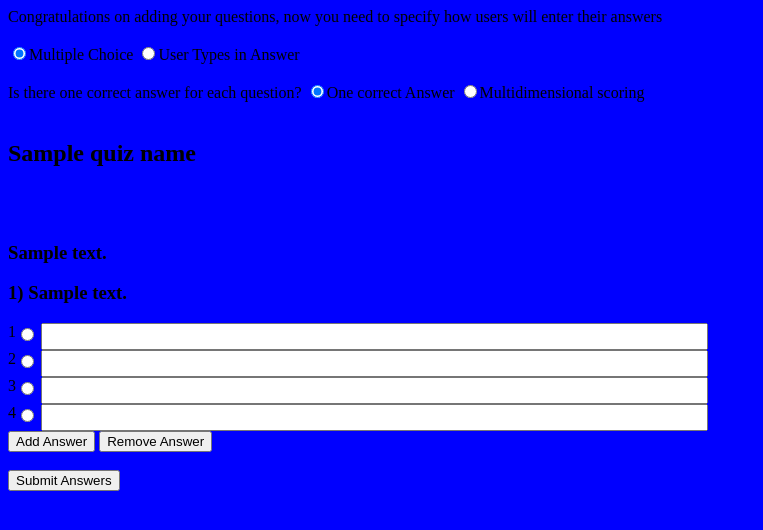
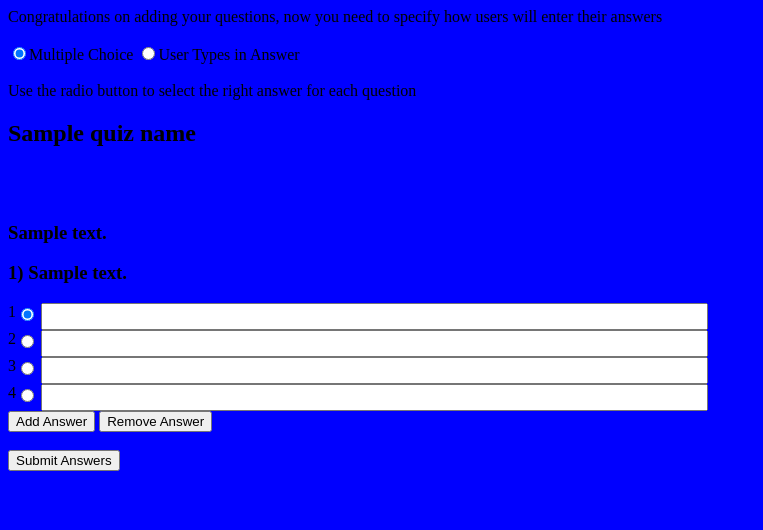
Before and after one commit to RobinReborn/QuizMaker, a Django app: template quizzes/templates/quizzes/add_answers.html in a window 1280 px wide. Shown: the top 530 px of the page, without its empty margins (0-763 px from the left). Run offline with Django 3.2, Linux system fonts and the light colour scheme; tables that the repository leaves empty hold one stand-in row (values such as "Sample post"); the template is opened without the code that fills it: values that come from a table or form of the project are taken from there, most other values are stand-ins (such as "Sample title", 1, 10 or a date in 2020); some libraries are stand-ins or nearby versions.

Commit message:
changed add_answers to get answers in more manageable way

```diff
--- a/quizzes/models.py
+++ b/quizzes/models.py
@@ -18,7 +18,7 @@ class Question(models.Model):
 	question_text = models.CharField(max_length=500)
 	num_answers = models.IntegerField(default=0)
 	questionNumber = models.IntegerField(default=0)
-	image = models.ImageField(upload_to='/images/',default=None)
+	#image = models.ImageField(upload_to='/images/',default=None)
 	#answers = models.ManyToManyField('Answer',blank=True)
 	def __unicode__(self):
 		return unicode(self.question_text)
@@ -29,8 +29,7 @@ class Answer(models.Model):
 	question = models.ForeignKey(Question,on_delete=models.CASCADE,default=Question.DEFAULT_PK)
 	answertext = models.CharField(max_length=100)
 	answerNumber = models.IntegerField(default=0)
-	#this should place the image in quiz/question_pk/answer_pk
-	image = models.ImageField(upload_to='/images/',default=None,blank=True)
+	correctAnswer = models.CharField(max_length=20,default=None)
 	def __unicode__(self):
 		return unicode(self.answertext)
 	#Quiz_Part = models.ForeignKey(Quiz,default=1)
--- a/quizzes/templates/quizzes/add_answers.html
+++ b/quizzes/templates/quizzes/add_answers.html
@@ -11,24 +11,39 @@ function changeToUserTyped(){
 	$(".MultipleChoice").hide()
 	$(".UserInputAnswer").show()
 }
-function changeToUniDimensional(){
-	$(".uniDimensional").show()
 
-}
-function changeToMultiDimensional(){
-	$(".uniDimensional").hide()
-}
 function addAnswer(answerQuestion){
 	var qa = answerQuestion.match(/\d+/g)
 	var question = qa[0]
 	var answer = parseInt(qa[1]) + 1
-	var htmlAnswer = "<div id='q" +question + "a" + answer + "wrapper'> <span class='uniDimensional'> <input type='radio' name='q" + question + "a' value='" + answer + "'></input></span>  <div class='answerNumbering' id='answerNumber" + answer + "_question_no" + question + "'>" + answer + " </div><input type='text' id='q" + question + "a" + answer + "' name='q" + question + "a" + answer + "' class='AnswerField' ></input><br/>"
+	var htmlAnswer = "<div id='q" +question + "a" + answer + "wrapper'>  <input type='radio' name='q" + question + "a' value='" + answer + "'></input></span>  <div class='answerNumbering' id='answerNumber" + answer + "_question_no" + question + "'>" + answer + " </div><input type='text' id='q" + question + "a" + answer + "' name='q" + question + "a" + answer + "' class='AnswerField' ></input><br/>"
 	$("#" + answerQuestion).after(htmlAnswer)
 
 }
 function removeAnswer(answerQuestion){
-	$("#" + answerQuestion).empty()
-	$("#" + answerQuestion).remove()
+	var qa = answerQuestion.match(/\d+/g)
+	if ( parseInt(qa[1]) > 2){
+		$("#" + answerQuestion).empty()
+		$("#" + answerQuestion).remove()
+}
+}
+function prepareAnswers(){
+	//right now this deals with multiple choice
+	//it will give an array of arrays, with each subarray containing the correct answer number followed by the possible answers
+	answersArray = []
+	for (var i =0 ; i < ($("#Questions").val().split(",").length) ; i++)
+	{
+		numAnswers = parseInt($("#addAnswerq" + String(i+1)).prev().attr("id").match(/\d+/g)[1])
+		answers = []
+		answers.push($("input[name=q" + String(i+1) + "a]:checked").val())
+		for (var j=0; j < numAnswers ; j++)
+		{
+			answers.push($("#q" + String(i+1) + "a" + String(j+1)).val())
+		}
+		answersArray.push(answers)
+	}
+	$("#AnswersArray").val(answersArray)
+
 }
 </script>
 
@@ -40,20 +55,11 @@ Congratulations on adding your questions, now you need to specify how users will
 <input type="radio" name="quizType" value="User Types in Answer" onclick="changeToUserTyped()">User Types in Answer</input>
 
 <br/>
-<div class="MultipleChoice">
-
-<br/>
-
-Is there one correct answer for each question?
-
-
-<input type="radio" name="scoringType" value="One correct Answer" onclick="changeToUniDimensional()" checked>One correct Answer</input>
-<input type="radio" name="scoringType" value="Multidimensional scoring" onclick="changeToMultiDimensional()">Multidimensional scoring</input>
-</div>
 
 
 <br/>
-
+<div class="MultipleChoice">
+Use the radio button to select the right answer for each question
 <h2>{{Quiz_Name}}</h2>
 <br/>
 <br/>
@@ -69,37 +75,38 @@ Is there one correct answer for each question?
 <div class="MultipleChoice">
 
 <div id='q{{forloop.counter}}a1wrapper'>
-<span class="uniDimensional"><input type="radio" name="q{{forloop.counter}}a" value="1"></input></span>
+<input type="radio" name="q{{forloop.counter}}a" value="1" checked="checked"></input></span>
 <div class='answerNumbering' id='answerNumber1_question_no{{forloop.counter}}'>1 </div>
 <input type="text" id="q{{forloop.counter}}a1" name="q{{forloop.counter}}a1" class="AnswerField"></input><br/>
 </div>
 
 <div id='q{{forloop.counter}}a2wrapper'>
-<span class="uniDimensional"><input type="radio" name="q{{forloop.counter}}a" value="2"></input></span>
+<input type="radio" name="q{{forloop.counter}}a" value="2"></input></span>
 <div class='answerNumbering' id='answerNumber2_question_no{{ forloop.counter}}'>2 </div>
 <input type="text" id="q{{forloop.counter}}a2" name="q{{ forloop.counter }}a2" class="AnswerField"></input><br/>
 </div>
 
 <div id='q{{forloop.counter}}a3wrapper'>
-<span class="uniDimensional"><input type="radio" name="q{{forloop.counter}}a" value="3"></input></span>
+<input type="radio" name="q{{forloop.counter}}a" value="3"></input></span>
 <div class='answerNumbering' id='answerNumber3_question_no{{forloop.counter}}'>3 </div>
 <input type="text" id="q{{forloop.counter}}a3" name="q{{ forloop.counter }}a3" class="AnswerField"></input><br/>
 </div>
 
 <div id='q{{forloop.counter}}a4wrapper'>
-<span class="uniDimensional"><input type="radio" name="q{{forloop.counter}}a" value="4"></input></span>
+<input type="radio" name="q{{forloop.counter}}a" value="4"></input></span>
 <div class='answerNumbering' id='answerNumber4_question_no{{forloop.counter}}'>4 </div>
 <input type="text" id="q{{forloop.counter}}a4" name="q{{forloop.counter}}a4" class="AnswerField"></input><br/>
 </div>
 
-<button id="addAnswerq{{forloop.counter}}" onclick="addAnswer($(this).prev().attr('id'))">Add Answer</button>
-<button id="removeAnswerq{{forloop.counter}}" onclick="removeAnswer($(this).prev().prev().attr('id'))">Remove Answer </button>
+<button type="button" id="addAnswerq{{forloop.counter}}" onclick="addAnswer($(this).prev().attr('id'))">Add Answer</button>
+<button type="button" id="removeAnswerq{{forloop.counter}}" onclick="removeAnswer($(this).prev().prev().attr('id'))">Remove Answer </button>
 </div>
 <br/>
 {% endfor %}
 
-<input type="submit" value="Submit Answers" onclick="prepareQuestions()" />
-<input type="hidden" name="Questions" value="{{questions}}"></input>
+<input type="submit" value="Submit Answers" onclick="prepareAnswers()" />
+<input type="hidden" name="Questions" id="Questions" value="{{questions}}"></input>
 <input type="hidden" name="Quiz_Name" value="{{Quiz_Name}}"></input>
+<input type="hidden" name="AnswersArray" id="AnswersArray"></input>
 </form>
 {% endblock %}
--- a/quizzes/templates/quizzes/quiz_create.html
+++ b/quizzes/templates/quizzes/quiz_create.html
@@ -62,7 +62,7 @@ Quiz description:
 	How many questions do you want your quiz to have? (You can add or remove questions later)
 	<input type='number' name='numberOfQuestions' id='numberOfQuestions' value = 10></input>
 	<button id='add_questions' onclick="addQuestions()" >Add Questions!</button>
-<input type="hidden" type = "text" id="questionArray" name="questionArray" value="a,b,c,d">
+<input type="hidden" type = "text" id="questionArray" name="questionArray" value="What is the Capital of France?,What is the Capital of the USA?,What is the Capital of China?,What is the Capital of Egypt?">
 <input type="hidden" type = "text" id="numQuestions" name="numQuestions">
 <div id="errorMessages"></div>
 <div id="questions"></div>
--- a/quizzes/views.py
+++ b/quizzes/views.py
@@ -94,6 +94,11 @@ def add_results(request):
 			question_number = int(answerIndex[0])
 			answer.answerNumber = answerIndex[1]
 			answer.answertext = data[key]
+			correctAnswer = data["q" + answerIndex[0] + "a"]
+			if (answerIndex[1]== correctAnswer):
+				answer.correctAnswer = "True"
+			else:
+				answer.correctAnswer = "False"
 			answer.save()
 			question_add = quiz.question_set.get(questionNumber=question_number)
 			question_add.answer_set.add(answer)
```
Also changed, not shown: quizzes/templates/quizzes/add_results.html (+0 -12 lines), quizzes/migrations/0003_auto_20161006_1556.py (added).
